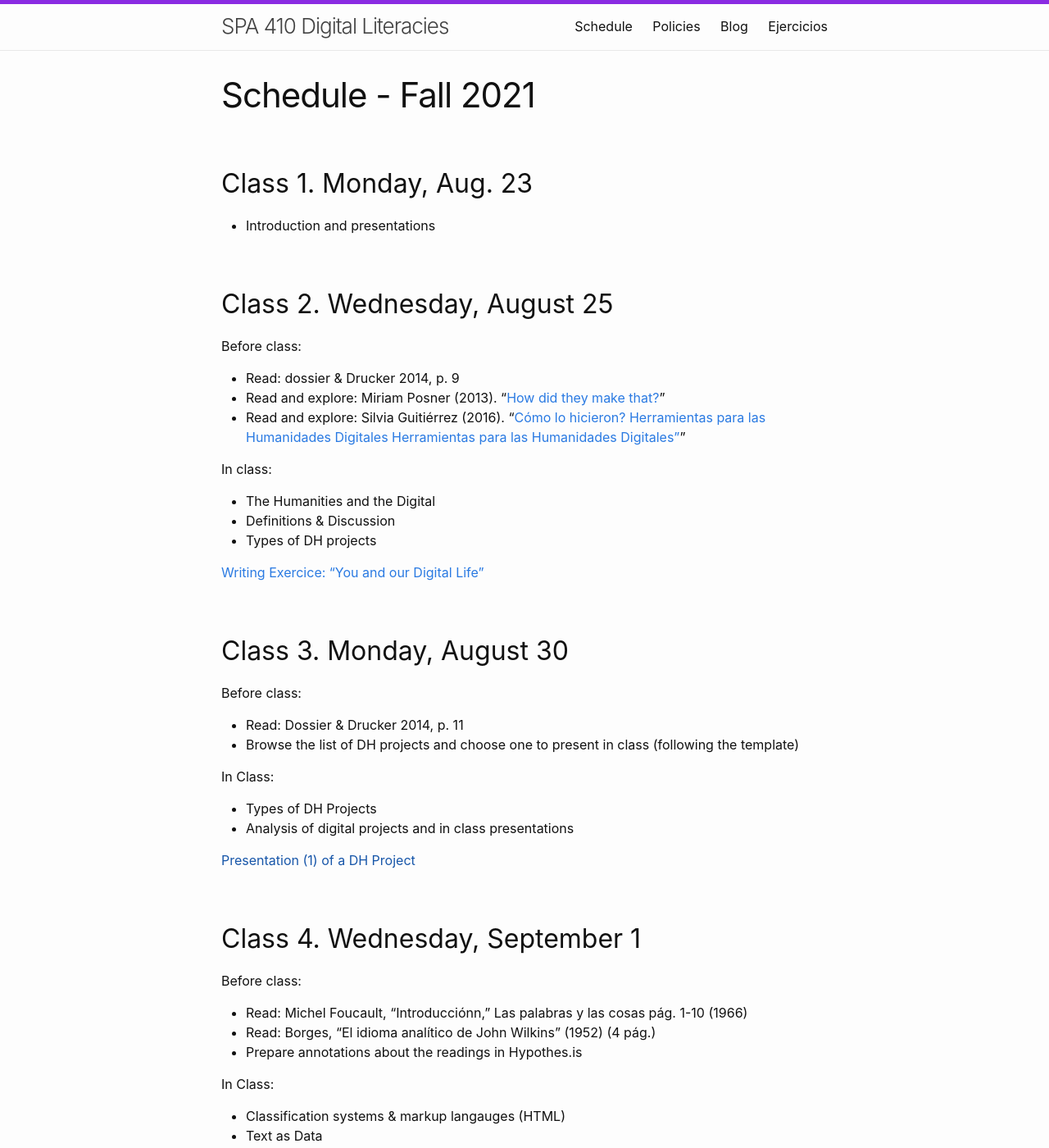
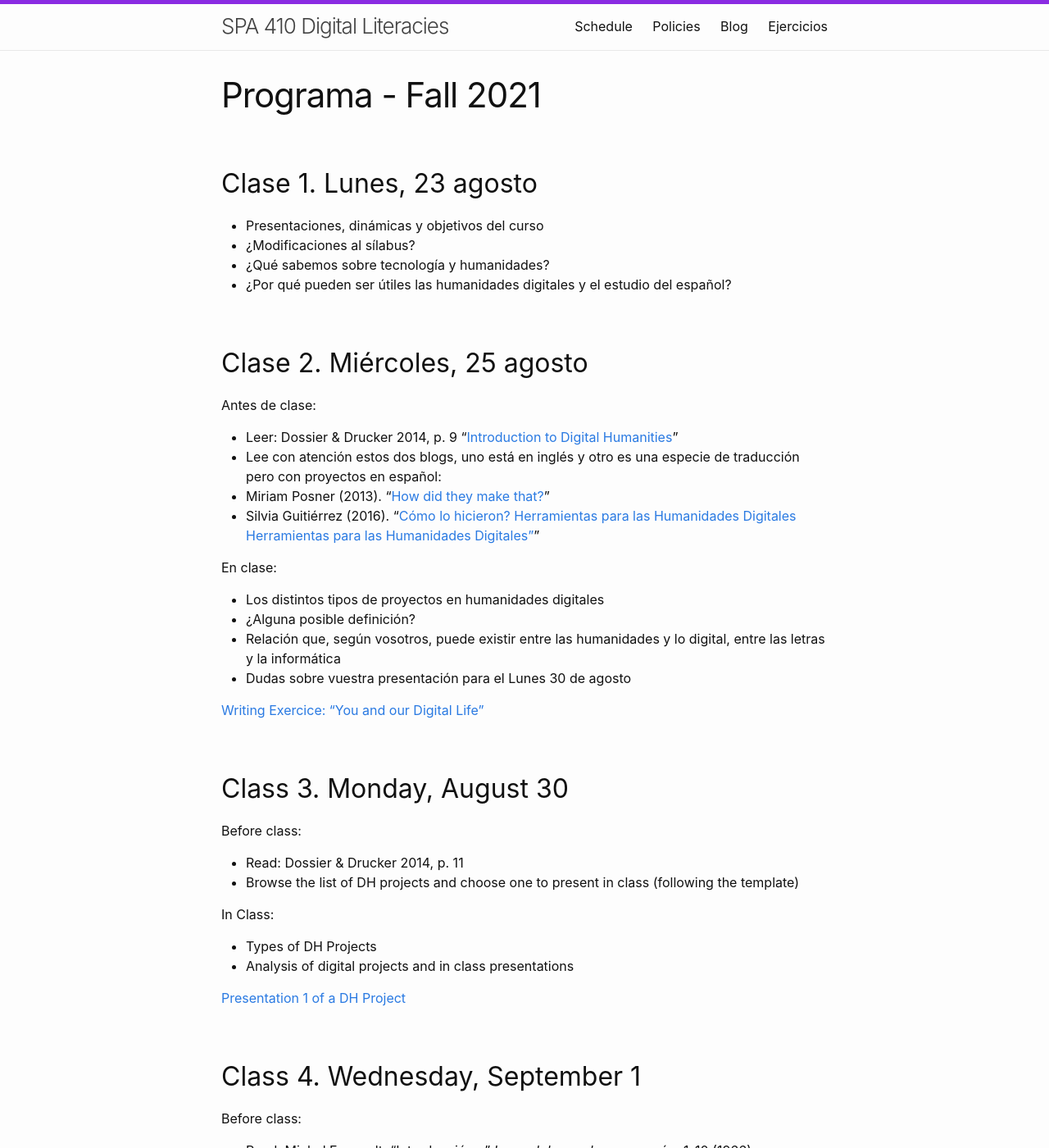
Before and after one commit to susannalles/SPA410, a Jekyll site: the page built from schedule.md, in a window 1280 px wide and 1400 px high. Shown: the whole window at 82% size. Built offline with Jekyll 4.4.1, drawn with Linux system fonts in a browser that asks for light colours; some of the changed text lies outside the part shown.

Commit message:
Update schedule.md

```diff
--- a/schedule.md
+++ b/schedule.md
@@ -1,25 +1,30 @@
 ---
 layout: page
-title: "Schedule - Fall 2021"
+title: "Programa - Fall 2021"
 ---
 
-## Class 1. Monday, Aug. 23
+## Clase 1. Lunes, 23 agosto
 
-* Introduction and presentations
+* Presentaciones, dinámicas y objetivos del curso
+* ¿Modificaciones al sílabus?
+* ¿Qué sabemos sobre tecnología y humanidades?
+* ¿Por qué pueden ser útiles las humanidades digitales y el estudio del español?
 
-## Class 2. Wednesday, August 25
+## Clase 2. Miércoles, 25 agosto
 
-Before class:
-* Read: dossier & Drucker 2014, p. 9
-* Read and explore: Miriam Posner (2013). “[How did they make that?](http://miriamposner.com/blog/how-did-they-make-that/)”
-* Read and explore: Silvia Guitiérrez (2016). “[Cómo lo hicieron? Herramientas para las Humanidades Digitales Herramientas para las Humanidades Digitales”](https://silviaegt.wordpress.com/2016/10/05/como-lo-hicieron/)”
+Antes de clase:
+* Leer: Dossier & Drucker 2014, p. 9 "[Introduction to Digital Humanities](https://searchworks.stanford.edu/view/11649226)"
+* Lee con atención estos dos blogs, uno está en inglés y otro es una especie de traducción pero con proyectos en español:
+ - Miriam Posner (2013). “[How did they make that?](http://miriamposner.com/blog/how-did-they-make-that/)”
+ - Silvia Guitiérrez (2016). “[Cómo lo hicieron? Herramientas para las Humanidades Digitales Herramientas para las Humanidades Digitales”](https://silviaegt.wordpress.com/2016/10/05/como-lo-hicieron/)”
 
-In class:
-* The Humanities and the Digital
-* Definitions & Discussion
-* Types of DH projects
+En clase:
+* Los distintos tipos de proyectos en humanidades digitales
+* ¿Alguna posible definición?
+* Relación que, según vosotros, puede existir entre las humanidades y lo digital, entre las letras y la informática
+* Dudas sobre vuestra presentación para el Lunes 30 de agosto
 
- [Writing Exercice: “You and our Digital Life”](/ejercicios/e0.html)
+ [Writing Exercice: “You and our Digital Life”](https://susannalles.github.io/SPA410/ejercicios/e-0.html)
 
 ## Class 3. Monday, August 30
 
```
Also changed, not shown: other parts of schedule.md (+4 -4 lines).
